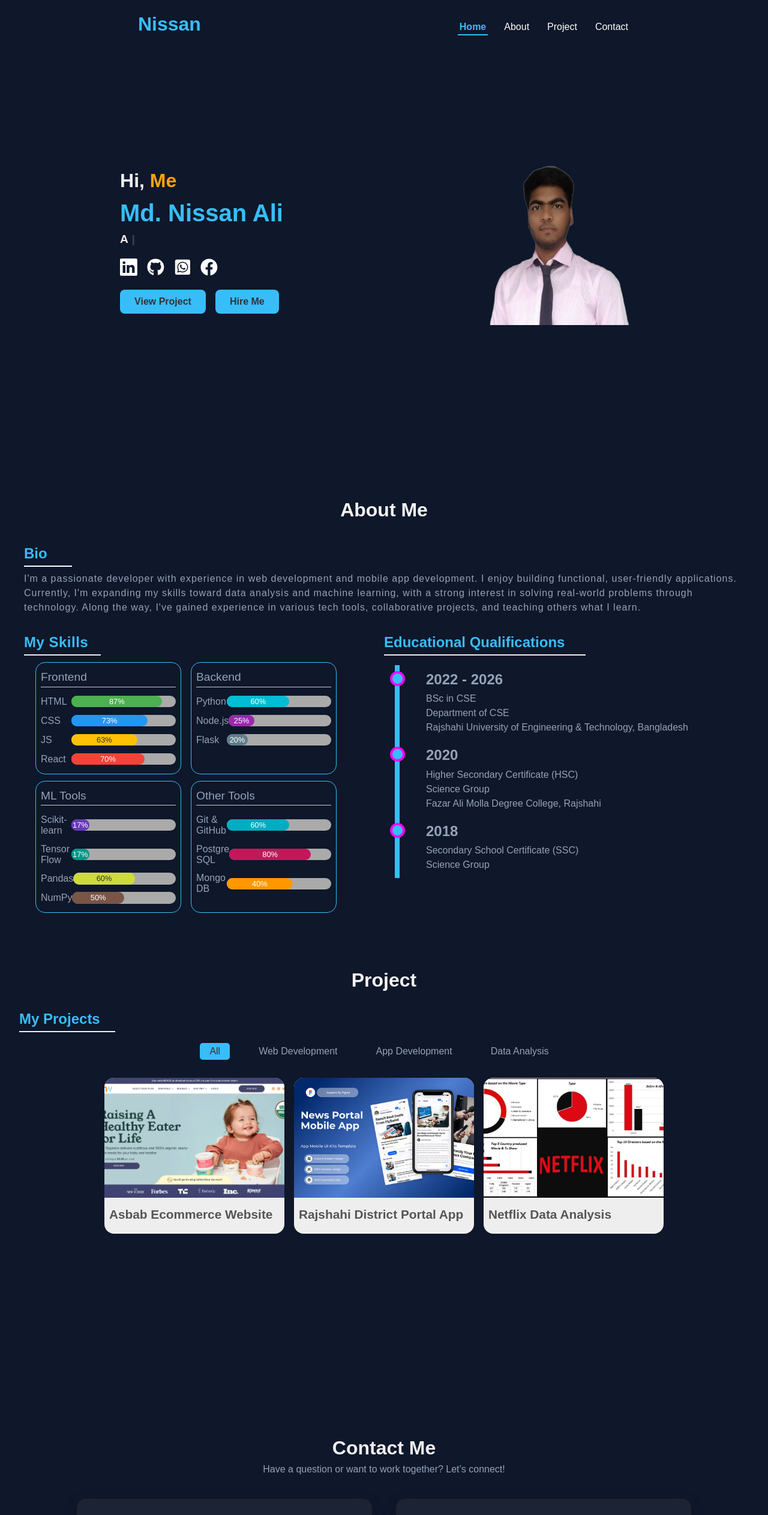
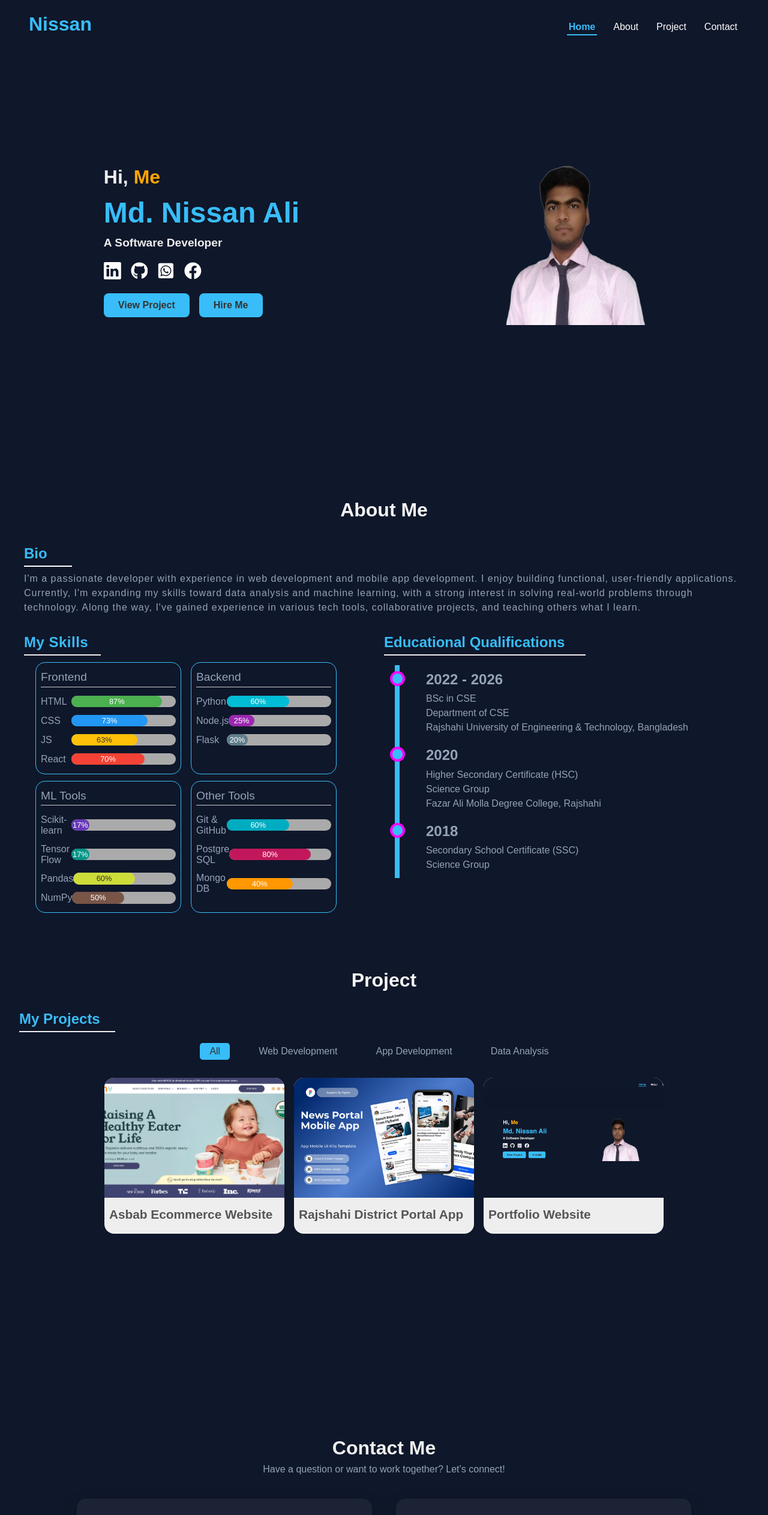
Before and after one commit to Nissan130/my-personal-portfolio, a React (Vite) app: page / in a window 1280 px wide. Shown: the top 2526 px of the page at 60% size. Built offline with nearby package versions, Linux system fonts and the light colour scheme.

Commit message:
Font sizes has been fixed

```diff
--- a/src/Components/HomeSection/HomeSection.css
+++ b/src/Components/HomeSection/HomeSection.css
@@ -39,7 +39,8 @@
 }
 
 .nameTitle {
-    font-size: 2.5rem;
+    font-size: 3rem;
+    font-weight: 700;
     color: var(--cyan-acent);
 }
 
@@ -181,7 +182,7 @@
     }
 
     .nameTitle {
-        font-size: 2.2rem;
+        font-size: 2.4rem;
     }
 
     .designationTitle {
--- a/src/Components/HomeSection/HomeSection.jsx
+++ b/src/Components/HomeSection/HomeSection.jsx
@@ -18,20 +18,20 @@ function HomeSection() {
         <div className='introInfo'>
           <h3 className='greetingTitle'>Hi, <span style={{color: 'orange'}}>Me</span></h3>
           <h2 className='nameTitle'>Md. Nissan Ali</h2>
-          <h3 className='designationTitle'>
-            <Typewriter
+          <h3 className='designationTitle'>A Software Developer
+            {/* <Typewriter
               options={{
                 strings: [
                   "A Software Developer",
-                  "A Machine Learning Engineer",
-                  "A Data Scientist"
+                  "A ML Enthusiast",
+                  "A Data Science Enthusiast"
                 ],
                 autoStart: true,
                 loop: true,
                 deleteSpeed: 50,
                 delay: 100,
               }}
-            />
+            /> */}
           </h3>
         </div>
         <div className="contactIcons">
--- a/src/Components/Navbar/Navbar.css
+++ b/src/Components/Navbar/Navbar.css
@@ -1,11 +1,11 @@
 .navbarContainer {
     width: 100%;
     align-items: center;
-    justify-content: space-around;
+    justify-content: space-between;
     display: flex;
     /* background: var(--bgc1); */
     background: var(--main-bg);
-    padding: 1rem;
+    padding: 1rem 3rem;
     position: fixed;
     z-index: 1000;
     box-shadow: 0 1px 1px 0 rgba(0,0,0,0.1);
@@ -69,7 +69,7 @@
 @media (max-width: 600px) {
     .navbarLinks {
         position: absolute;
-        height: 200px;
+        height: 230px;
         top: -10px;
         left: 0;
         width: 100%;
@@ -78,10 +78,11 @@
         align-items: center;
         justify-content: center;
         gap: 1rem;
-        padding: 1rem 0;
+        /* padding:  0; */
         display: none;
         z-index: 1000;
         box-shadow: 0 1px 1px 0 rgba(0,0,0,0.1);
+        /* padding-top: 2.5rem; */
 
     }
 
--- a/src/Components/ProjectSection/ProjectSection.jsx
+++ b/src/Components/ProjectSection/ProjectSection.jsx
@@ -3,6 +3,7 @@ import './ProjectSection.css'
 import project_img1 from '../assets/images/project_img1.webp'
 import project_img2 from '../assets/images/project_img2.avif'
 import project_img3 from '../assets/images/project_img3.jpg'
+import project_img4 from '../assets/images/project_img4.png'
 // import { useAnimation } from '../../hooks/useAnimation'
 
 function ProjectSection() {
@@ -30,18 +31,18 @@ function ProjectSection() {
             img: project_img2,
             desc: "Mobile app to explore hospitals, doctors, schools, and transport in Rajshahi.",
             github: "https://github.com/Nissan130/Rajshahi-District-Portal-App",
-            tools: "HTML, CSS, JS, React, Nodejs, Express.js, MySQL",
+            tools: "React Native, Nodejs, Express.js, MongoDB, Cloudinary",
             category: "App Development"
 
         },
         {
             id: 3,
-            title: "Netflix Data Analysis",
-            img: project_img3,
-            desc: "Data analysis project on Netflix dataset using Python, Pandas, and Matplotlib.",
-            github: "https://github.com/yourusername/netflix-analysis",
-            tools: "HTML, CSS, JS, React, Nodejs, Express.js, MySQL",
-            category: "Data Analysis"
+            title: "Portfolio Website",
+            img: project_img4,
+            desc: "This is a personal portfolio website about me",
+            github: "https://github.com/Nissan130/my-personal-portfolio",
+            tools: "HTML, CSS, JS, React",
+            category: "Web Development"
 
         }
     ];
```
Also changed, not shown: src/Components/assets/images/project_img4.png (added).
